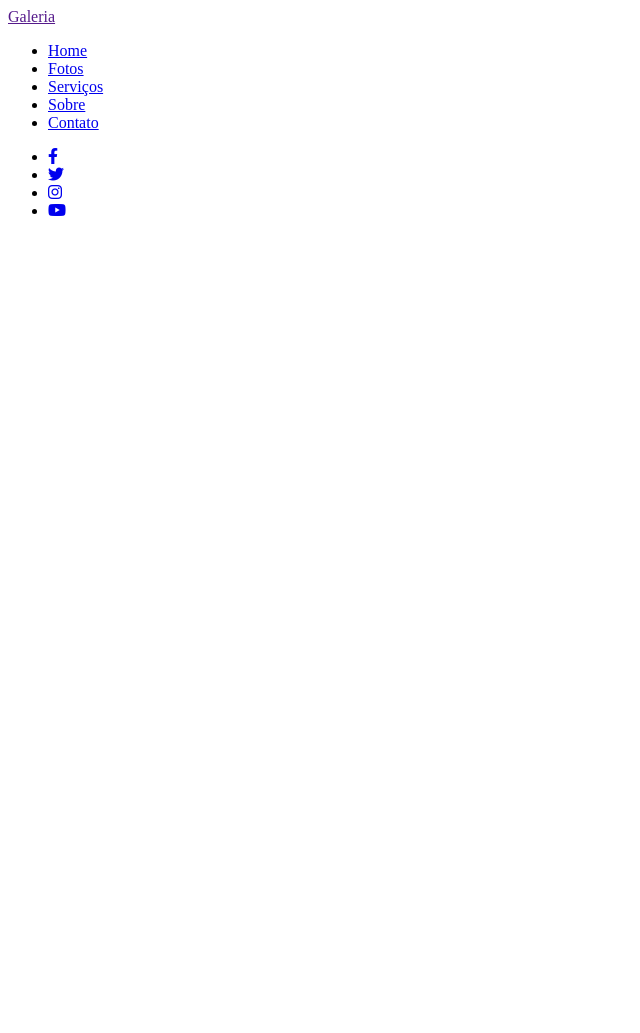
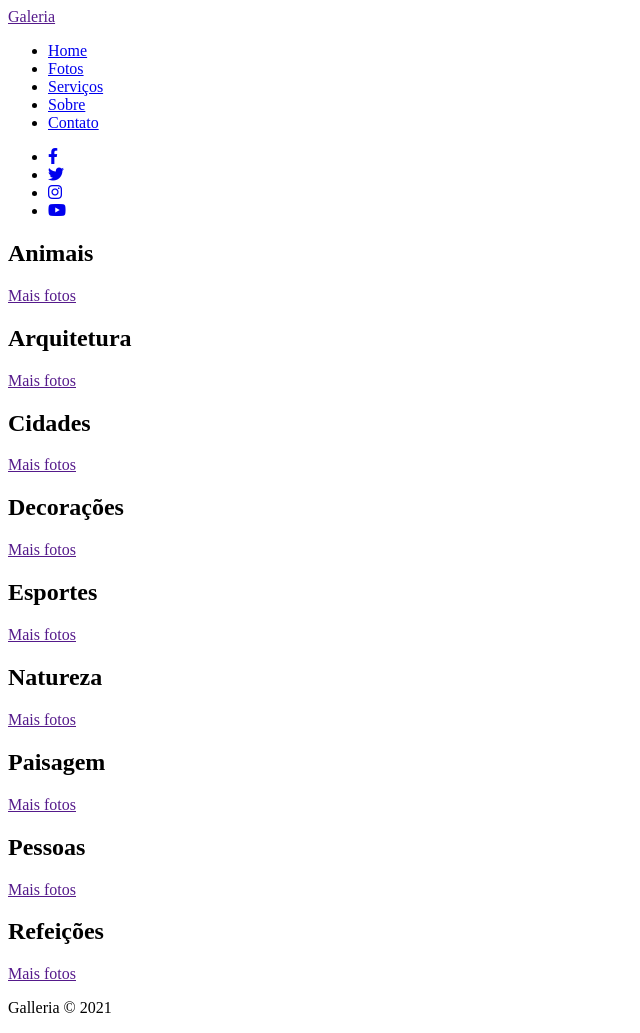
Before and after one commit to JonathanGLopes/Galeria, a plain HTML site: page index.html in a window 1280 px wide. Shown: the whole page, without its empty margins (0-640 px from the left). Before the commit the page ends 800 px from the top, so only its background shows below. Drawn offline with Linux system fonts and the light colour scheme.

Commit message:
Estrutura base html

```diff
--- a/index.html
+++ b/index.html
@@ -59,5 +59,50 @@
             </ul>
         </div>
     </header>
+
+    <main>
+        <div class="gallery">
+            <div class="gallery-card" id="card-1">
+                <h2 class="gallery-card-title">Animais</h2>
+                <a href="" class="gallery-card-btn">Mais fotos</a>
+            </div>
+            <div class="gallery-card" id="card-2">
+                <h2 class="gallery-card-title">Arquitetura</h2>
+                <a href="" class="gallery-card-btn">Mais fotos</a>
+            </div>
+            <div class="gallery-card" id="card-3">
+                <h2 class="gallery-card-title">Cidades</h2>
+                <a href="" class="gallery-card-btn">Mais fotos</a>
+            </div>
+            <div class="gallery-card" id="card-4">
+                <h2 class="gallery-card-title">Decorações</h2>
+                <a href="" class="gallery-card-btn">Mais fotos</a>
+            </div>
+            <div class="gallery-card" id="card-5">
+                <h2 class="gallery-card-title">Esportes</h2>
+                <a href="" class="gallery-card-btn">Mais fotos</a>
+            </div>
+            <div class="gallery-card" id="card-6">
+                <h2 class="gallery-card-title">Natureza</h2>
+                <a href="" class="gallery-card-btn">Mais fotos</a>
+            </div>
+            <div class="gallery-card" id="card-7">
+                <h2 class="gallery-card-title">Paisagem</h2>
+                <a href="" class="gallery-card-btn">Mais fotos</a>
+            </div>
+            <div class="gallery-card" id="card-8">
+                <h2 class="gallery-card-title">Pessoas</h2>
+                <a href="" class="gallery-card-btn">Mais fotos</a>
+            </div>
+            <div class="gallery-card" id="card-9">
+                <h2 class="gallery-card-title">Refeições</h2>
+                <a href="" class="gallery-card-btn">Mais fotos</a>
+            </div>
+        </div>
+    </main>
+
+    <footer>
+        <p> <span>Galleria</span> &copy; 2021</p>
+    </footer>
 </body>
 </html>
```
